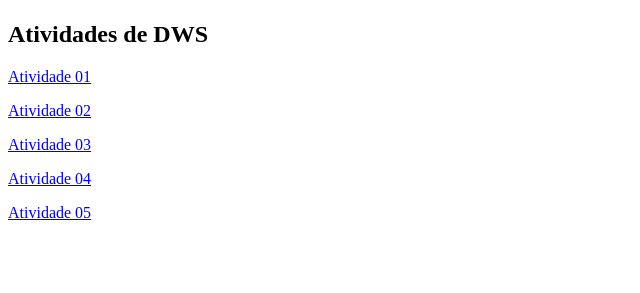
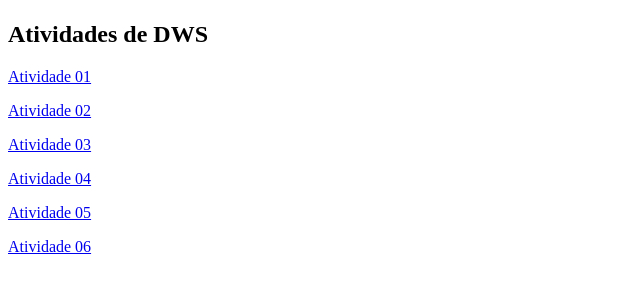
Before and after one commit to evynayara/DW1-S4-2023-Evelyn, a plain HTML site: page index.html in a window 1280 px wide. Shown: the part 59-352 px from the top of the page, without its empty margins (0-640 px from the left). Drawn offline with Linux system fonts and the light colour scheme.

Commit message:
Update index.html
atividade 06

```diff
--- a/index.html
+++ b/index.html
@@ -14,6 +14,7 @@
     <a href="./ativ03/"> <p> Atividade 03 </p></a>
     <a href="./ativ04/"> <p> Atividade 04 </p></a>
     <a href="./ativ05/"> <p> Atividade 05 </p></a>
+    <a href="./ativ06/"> <p> Atividade 06 </p></a>
 
 
 
```
